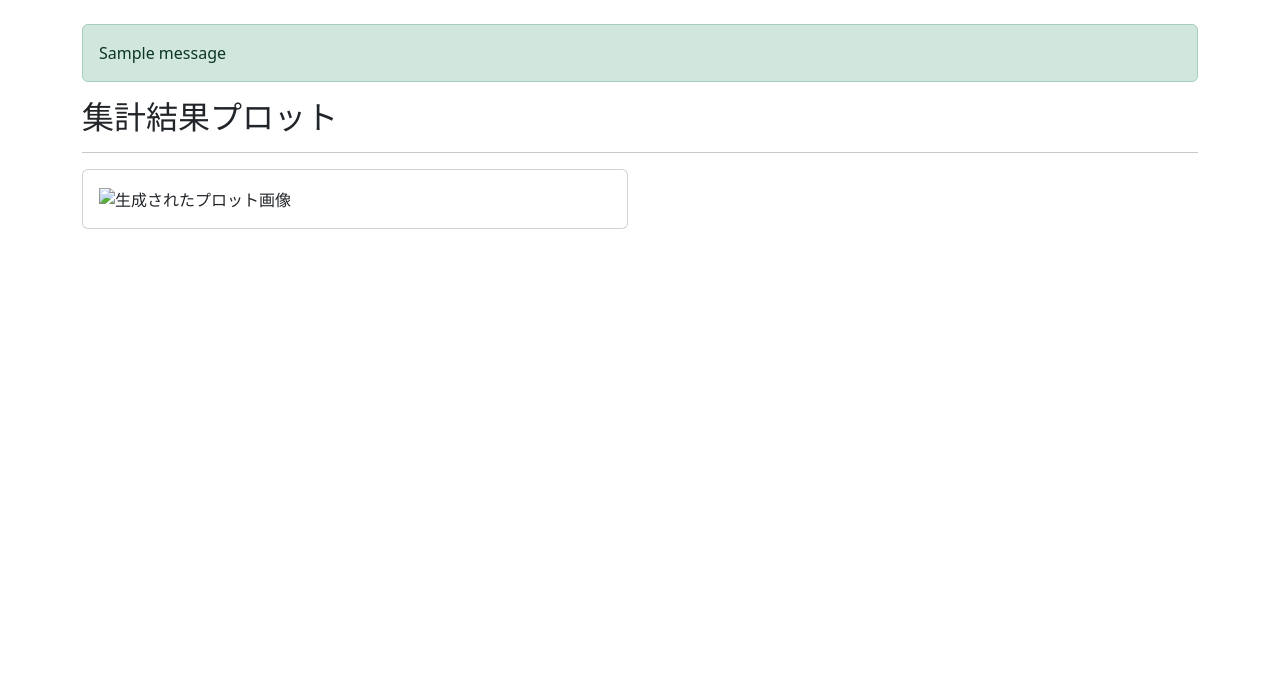
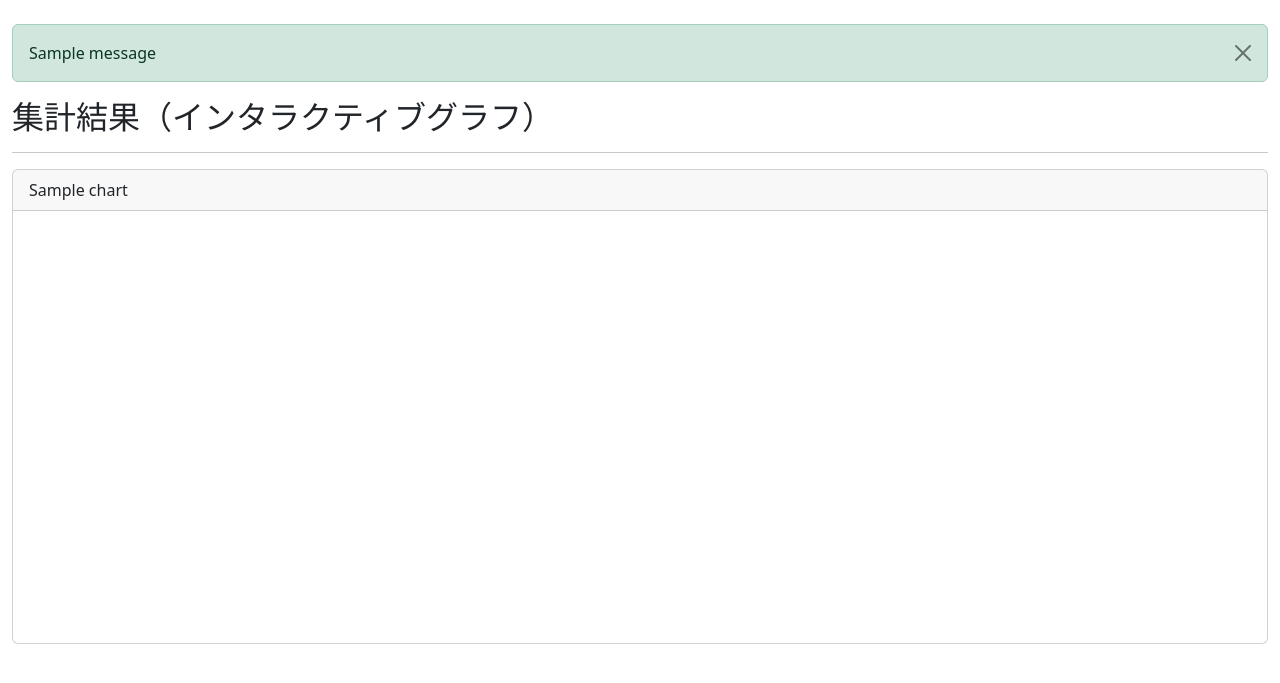
Before and after one commit to KotaTamaki/system_introduce, a Flask app: template templates/results.html in a window 1280 px wide. Shown: the top 683 px of the page. Run offline with Flask 3, Linux system fonts and the light colour scheme; the template is opened without the code that fills it: most values are stand-ins (such as "Sample title", 1, 10 or a date in 2020); one stand-in notice (Sample message) is shown; a map, chart or similar area stays blank.

Commit message:
グラフの表示方法の変更

```diff
--- a/app.py
+++ b/app.py
@@ -6,7 +6,7 @@ from datetime import datetime
 import pandas as pd
 import numpy as np
 import csv
-from  python.result import group_plot
+from  python.result import prepare_chart_data
 
 # --- PyMC関連のインポート ---
 import pymc as pm
@@ -302,36 +302,74 @@ def survey():
 PLOT_DIR = 'static/plots'
 os.makedirs(PLOT_DIR, exist_ok=True)
 @app.route('/results')
-@requires_auth  # この行で認証を必須にする
+# def results():
+#     """メモリ上で生成した複数のプロットを直接表示するページ"""
+#     plot_data = [] # プロットの画像データと説明を格納するリスト
+
+#     plots_to_generate = [
+#         {'filename': '../data/result.csv', 'description': 'データセット1のカテゴリ別集計'},
+
+#         # ... 他のプロット ...
+#     ]
+
+#     try:
+#         for item in plots_to_generate:
+#             filepath = os.path.join(DATA_FOLDER, item['filename'])
+#             if os.path.exists(filepath):
+#                 # グラフ用のデータを生成
+#                 chart_data = prepare_chart_data(filepath)
+#                 print(chart_data)
+#                 if chart_data:
+#                     plot_data.append({
+#                         'title': item['title'],
+#                         # テンプレートに渡すためにJSON文字列に変換
+#                         'data_json': json.dumps(chart_data)
+#                     })
+
+#             else:
+#                  flash(f"ファイルが見つかりませんでした: {item['filename']}", "warning")
+
+#     except Exception as e:
+#         flash(f"グラフデータ生成中にエラーが発生しました: {e}", "danger")
+#     return render_template('results.html', chart_data_list=plot_data)
 def results():
-    """集計結果ページ"""
-    plot_urls = [] # 表示するプロット画像のURLを格納するリスト
+    chart_data_list = []
 
-    csv_files_found = False
-    for filename in sorted(os.listdir(DATA_FOLDER)):
-        if filename.endswith('.csv'):
-            csv_files_found = True
-            filepath = os.path.join(DATA_FOLDER, filename)
+    try:
+        # Get a list of all files in the data folder
+        if os.path.exists(DATA_FOLDER):
+            files = sorted(os.listdir(DATA_FOLDER))
+        else:
+            files = []
+            flash(f"Data folder '{DATA_FOLDER}' not found.", "danger")
 
-            # 保存する画像ファイル名を作成 (例: data.csv -> data.csv.png)
-            plot_filename = f"{filename}.png"
-            save_path = os.path.join(PLOT_DIR, plot_filename)
+        csv_files_found = False
+        for filename in files:
+            if filename.endswith('.csv'):
+                csv_files_found = True
+                filepath = os.path.join(DATA_FOLDER, filename)
 
-            # group_plot関数に保存パスを渡して実行
-            try:
-                group_plot(filepath, save_path)
-                # 保存した画像のURLをリストに追加
-                plot_urls.append(url_for('static', filename=f'plots/{plot_filename}'))
-            except Exception as e:
-                flash(f"プロットの生成中にエラーが発生しました: {filename} ({e})", "danger")
+                # Create the chart data from the file
+                chart_data = prepare_chart_data(filepath)
 
-    if not csv_files_found:
-        flash("表示するCSVファイルが見つかりませんでした。", "warning")
-    elif plot_urls:
-        flash("プロットが正常に生成されました。", "success")
+                # This 'if' statement is the crucial check
+                if chart_data:
+                    chart_data_list.append({
+                        'title': f'Result for {filename}', # Use filename as title
+                        'data_json': json.dumps(chart_data)
+                    })
 
-    # プロット画像のURLリストをテンプレートに渡してレンダリング
-    return render_template('results.html', plot_urls=plot_urls)
+        if not csv_files_found:
+            flash("No CSV files found in the data folder.", "warning")
+
+    except Exception as e:
+        flash(f"An error occurred while generating chart data: {e}", "danger")
+
+    return render_template('results.html', chart_data_list=chart_data_list)
+
+
+if __name__ == '__main__':
+    app.run(debug=True)
 
 
 
--- a/templates/results.html
+++ b/templates/results.html
@@ -5,42 +5,108 @@
     <meta name="viewport" content="width=device-width, initial-scale=1.0">
     <title>集計結果</title>
     <link href="https://cdn.jsdelivr.net/npm/bootstrap@5.3.0/dist/css/bootstrap.min.css" rel="stylesheet">
+    <script src="https://cdn.jsdelivr.net/npm/chart.js"></script>
 </head>
 <body>
-    <div class="container mt-4">
+
+    <div class="container-fluid mt-4">
 
         {% with messages = get_flashed_messages(with_categories=true) %}
             {% if messages %}
                 {% for category, message in messages %}
-                    <div class="alert alert-{{ category }}" role="alert">
+                    <div class="alert alert-{{ category }} alert-dismissible fade show" role="alert">
                         {{ message }}
+                        <button type="button" class="btn-close" data-bs-dismiss="alert" aria-label="Close"></button>
                     </div>
                 {% endfor %}
             {% endif %}
         {% endwith %}
 
-        <h2>集計結果プロット</h2>
+        <h2 class="mb-3">集計結果（インタラクティブグラフ）</h2>
         <hr>
 
         <div class="row">
-            {% if plot_urls %}
-                {% for url in plot_urls %}
-                    <div class="col-md-6 mb-4">
+            {% if chart_data_list %}
+                {% for chart in chart_data_list %}
+                    <div class="col-12 mb-4">
                         <div class="card">
+                            <div class="card-header">
+                                {{ chart.title }}
+                            </div>
                             <div class="card-body">
-                                <img src="{{ url }}" class="img-fluid" alt="生成されたプロット画像">
+                                <div style="height: 400px;">
+                                    <canvas id="chart-{{ loop.index }}"></canvas>
+                                </div>
                             </div>
                         </div>
                     </div>
+
+                    <script>
+                        (function() {
+                            // Flaskから渡されたJSONデータをJavaScriptオブジェクトに変換
+                            const chartData = JSON.parse('{{ chart.data_json | safe }}');
+
+                            // グラフを描画するキャンバス要素を取得
+                            const ctx = document.getElementById('chart-{{ loop.index }}').getContext('2d');
+
+                            new Chart(ctx, {
+                                type: 'bar', // 積み上げ棒グラフ
+                                data: {
+                                    labels: chartData.labels,
+                                    datasets: chartData.datasets
+                                },
+                                options: {
+                                    responsive: true,
+                                    maintainAspectRatio: false, // 高さを固定するためにfalseに
+                                    scales: {
+                                        x: {
+                                            stacked: true,
+                                            // 棒グラフの幅を調整
+                                            categoryPercentage: 0.7, // カテゴリ幅の70%を棒グラフ領域として使用
+                                            barPercentage: 0.9       // その領域の90%を実際の棒の幅として使用
+                                        },
+                                        y: {
+                                            stacked: true,
+                                            beginAtZero: true
+                                        }
+                                    },
+                                    plugins: {
+                                        tooltip: {
+                                            // カーソルを合わせた時の表示をカスタマイズ
+                                            callbacks: {
+                                                label: function(context) {
+                                                    let label = context.dataset.label || '';
+                                                    if (label) {
+                                                        label += ': ';
+                                                    }
+                                                    if (context.parsed.y !== null) {
+                                                        label += context.parsed.y + '件';
+                                                    }
+                                                    return label;
+                                                },
+                                                footer: function(tooltipItems) {
+                                                    let total = 0;
+                                                    tooltipItems.forEach(function(tooltipItem) {
+                                                        total += tooltipItem.parsed.y;
+                                                    });
+                                                    return '合計: ' + total + '件';
+                                                }
+                                            }
+                                        }
+                                    }
+                                }
+                            });
+                        })();
+                    </script>
                 {% endfor %}
             {% else %}
                 <div class="col">
-                    <p class="text-muted">表示するプロットがありません。</p>
+                    <p class="text-muted">表示するグラフがありません。</p>
                 </div>
             {% endif %}
         </div>
+    </div>
 
-    </div>
     <script src="https://cdn.jsdelivr.net/npm/bootstrap@5.3.0/dist/js/bootstrap.bundle.min.js"></script>
 </body>
 </html>
```
Also changed, not shown: python/result.py (+49 -55 lines).
